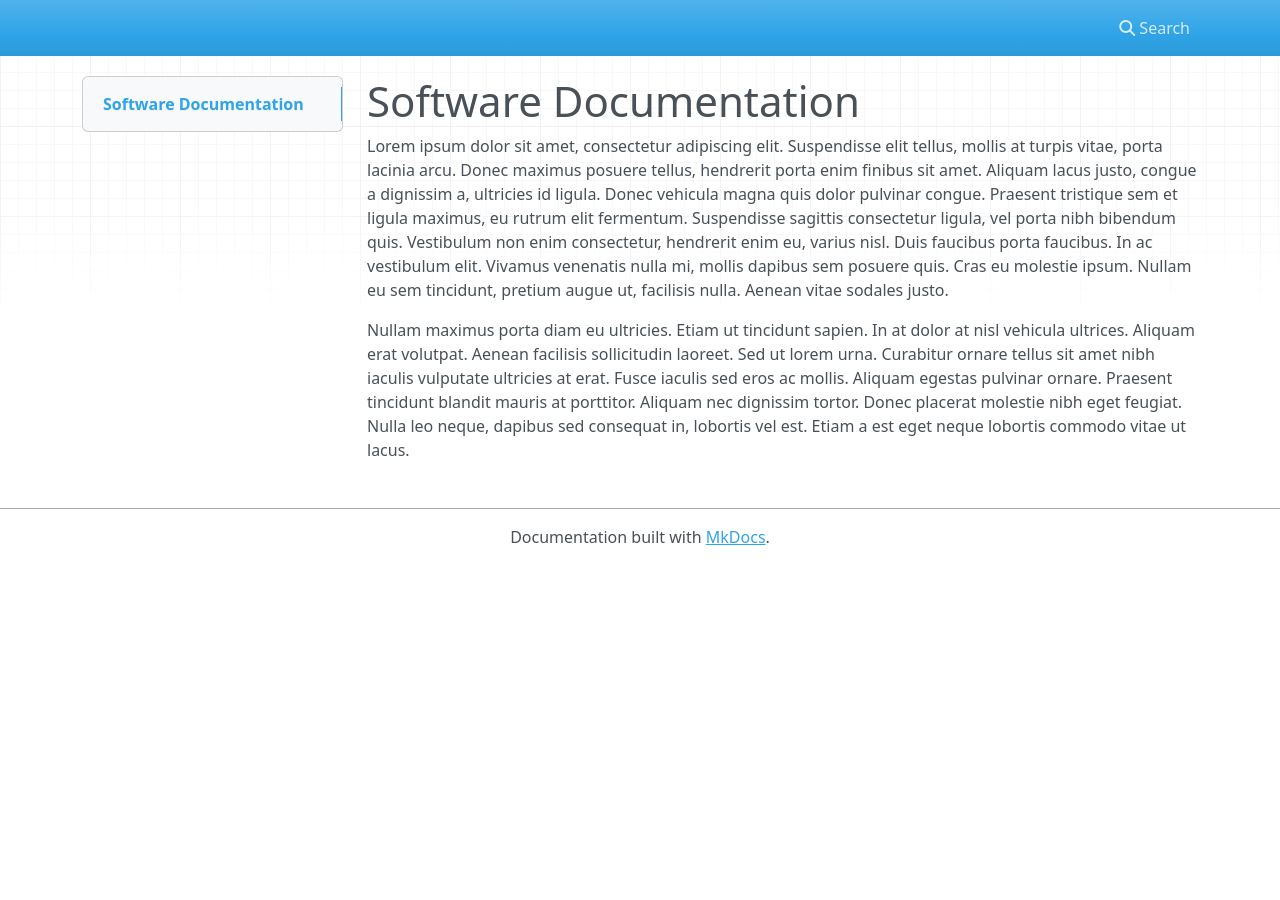
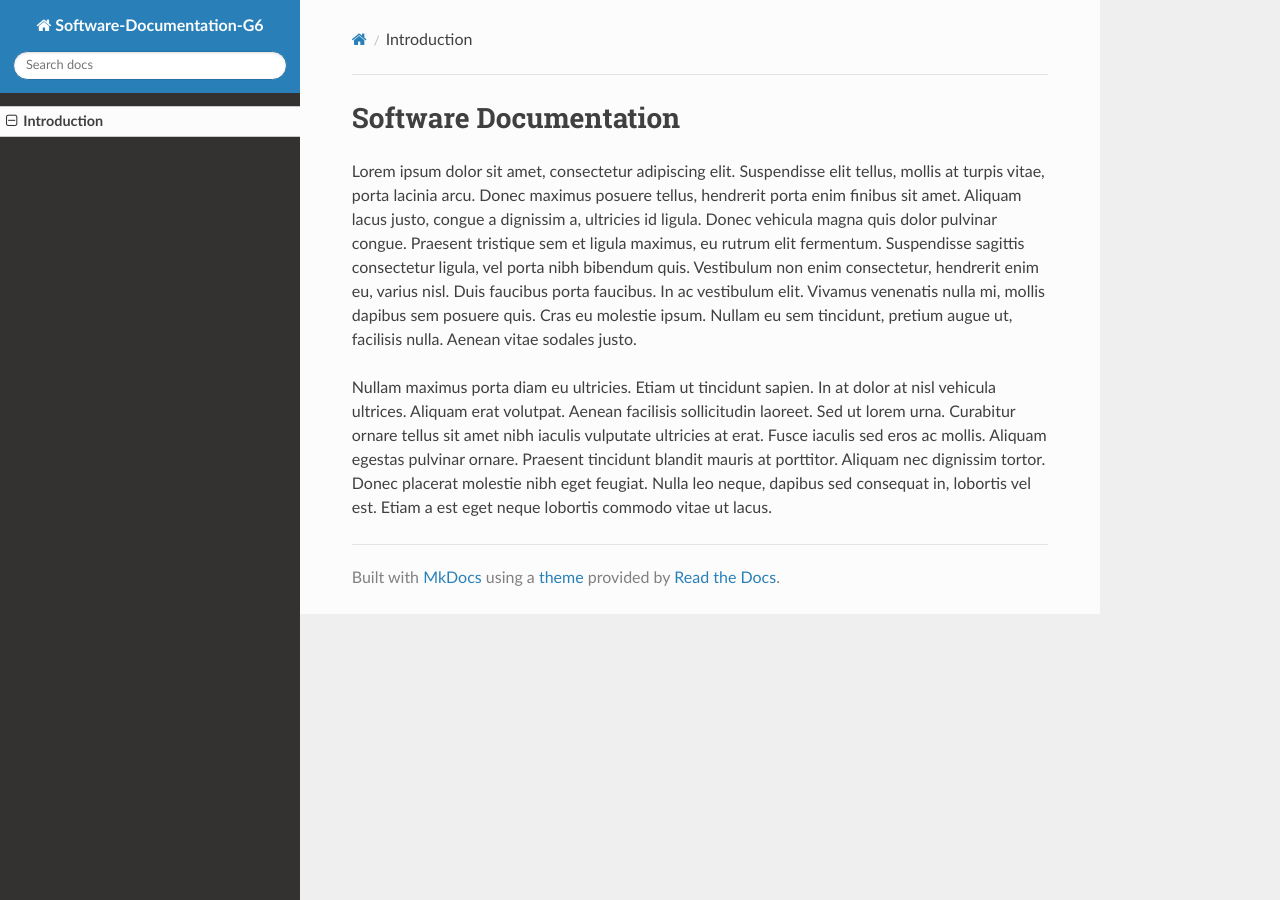
Before and after one commit to KilliKrate/Software-Documentation-G6, an MkDocs documentation site: the page built from docs/index.md, in a window 1280 px wide. Built offline with MkDocs 1.6.1, drawn with Linux system fonts in a browser that asks for light colours; nearby versions of some CDN libraries.

Commit message:
Update mkdocs.yml

```diff
--- a/mkdocs.yml
+++ b/mkdocs.yml
@@ -1,2 +1,7 @@
+site_name: Software-Documentation-G6
+
 nav:
     - 'Introduction': 'index.md'
+
+theme:
+    name: readthedocs
```
